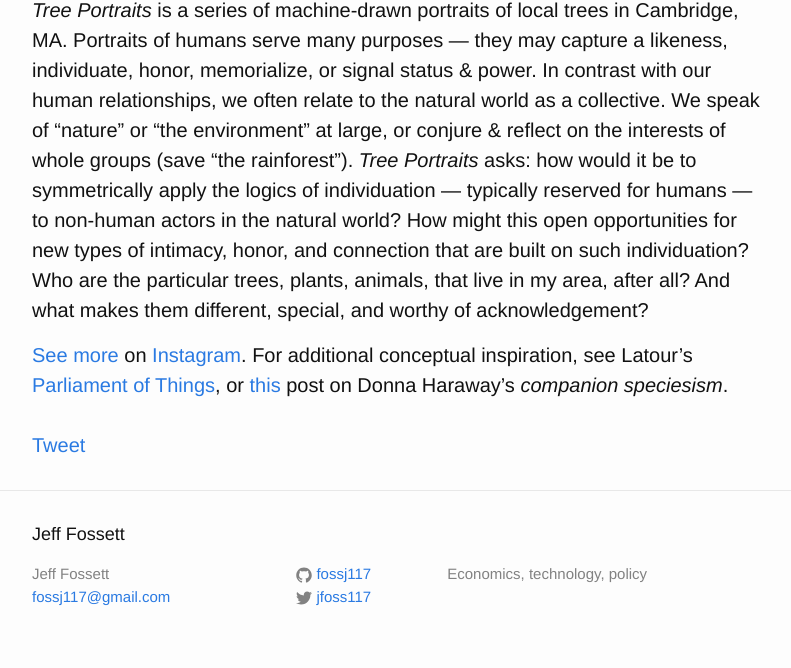
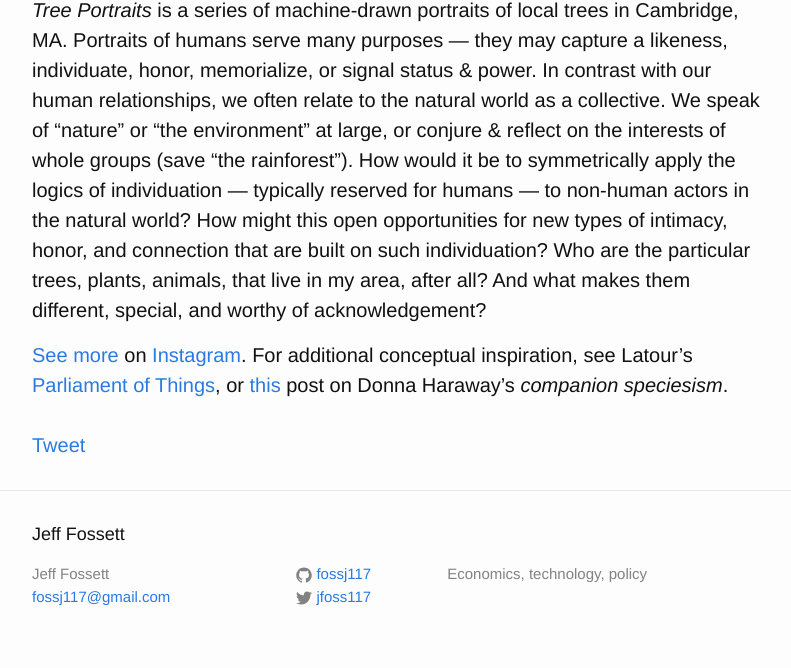
Before and after one commit to Fossj117/fossj117.github.io, a Jekyll site: the page built from _posts/2023-03-06-tree-portraits.md, in a window 1280 px wide. Shown: the part 519-1187 px from the top of the page, without its empty margins (238-1029 px from the left). Built offline with Jekyll 4.4.1, drawn with Linux system fonts in a browser that asks for light colours; a script that is not in the unit is left out; comment, search, counter and statistics services are not loaded.

Commit message:
fix tree portrait post and wording

```diff
--- a/_posts/2023-03-06-tree-portraits.md
+++ b/_posts/2023-03-06-tree-portraits.md
@@ -14,8 +14,6 @@
   <img alt="Tree Portrait 2" src="/figs/2023-03-06-tree-portraits/tree2.jpg" width="45%">
 </p>
 
-<!-- ![center](/figs/2023-03-06-tree-portraits/tree1.jpg) ![center](/figs/2023-03-06-tree-portraits/tree2.jpg) -->
-
-*Tree Portraits* is a series of machine-drawn portraits of local trees in Cambridge, MA. Portraits of humans serve many purposes — they may capture a likeness, individuate, honor, memorialize, or signal status & power. In contrast with our human relationships, we often relate to the natural world as a collective. We speak of “nature” or “the environment” at large, or conjure & reflect on the interests of whole groups (save “the rainforest”). *Tree Portraits* asks: how would it be to symmetrically apply the logics of individuation — typically reserved for humans — to non-human actors in the natural world? How might this open opportunities for new types of intimacy, honor, and connection that are built on such individuation? Who are the particular trees, plants, animals, that live in my area, after all? And what makes them different, special, and worthy of acknowledgement?
+*Tree Portraits* is a series of machine-drawn portraits of local trees in Cambridge, MA. Portraits of humans serve many purposes — they may capture a likeness, individuate, honor, memorialize, or signal status & power. In contrast with our human relationships, we often relate to the natural world as a collective. We speak of “nature” or “the environment” at large, or conjure & reflect on the interests of whole groups (save “the rainforest”). How would it be to symmetrically apply the logics of individuation — typically reserved for humans — to non-human actors in the natural world? How might this open opportunities for new types of intimacy, honor, and connection that are built on such individuation? Who are the particular trees, plants, animals, that live in my area, after all? And what makes them different, special, and worthy of acknowledgement?
 
 [See](https://www.instagram.com/p/CnPqVZHp4rf/?igshid=MzRlODBiNWFlZA==) [more](https://www.instagram.com/p/CnZ7UKNpsGQ/?igshid=MzRlODBiNWFlZA==) on [Instagram](https://www.instagram.com/reel/Co0o2mpDf-Y/?igshid=MzRlODBiNWFlZA==). For additional conceptual inspiration, see Latour's [Parliament of Things](https://youtu.be/wTvbK10ABPI?si=hIUWrY67Wqpqus2L&t=2537), or [this](https://jeffreyfossett.com/2021/10/18/interpreting-haraway.html) post on Donna Haraway's *companion speciesism*.
```
